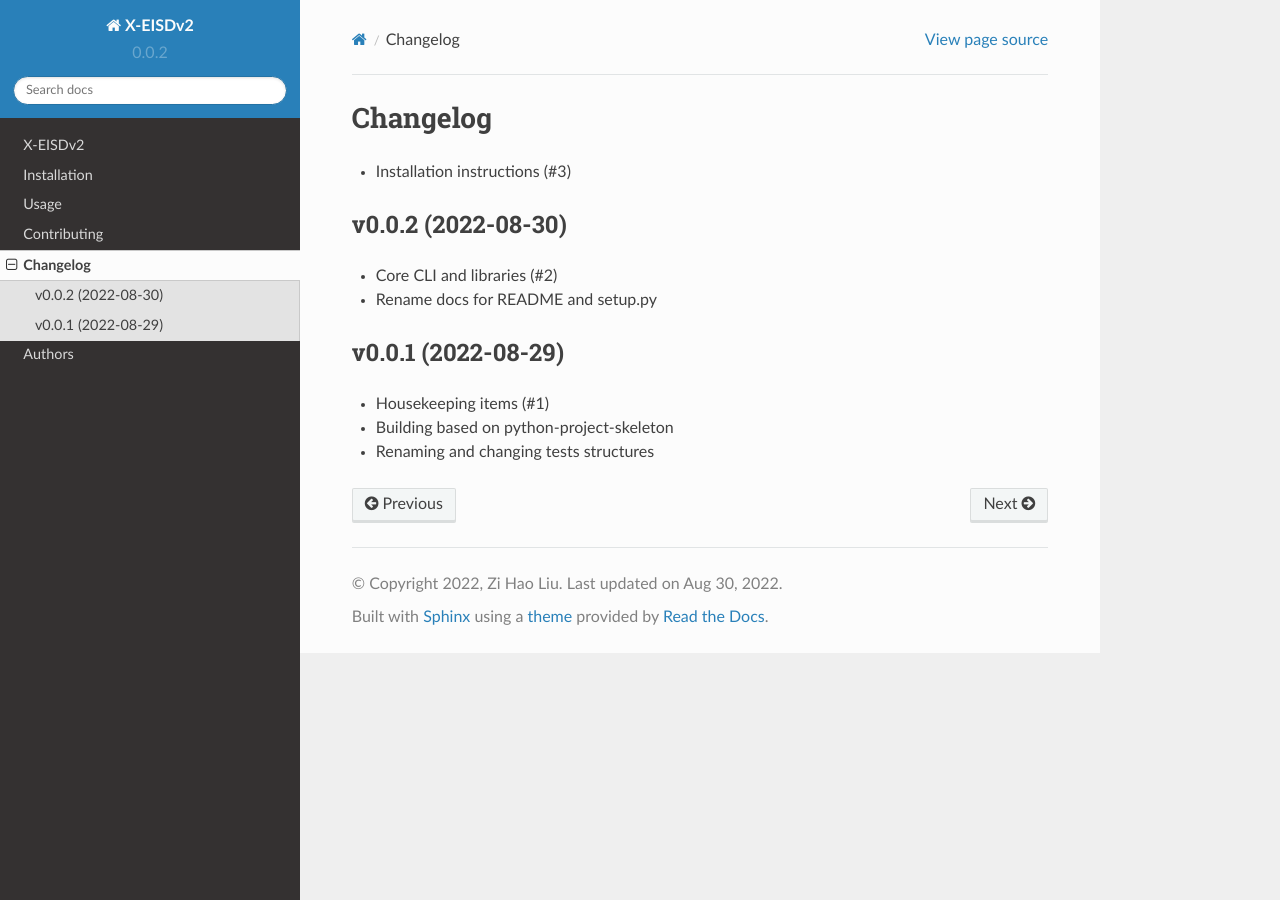
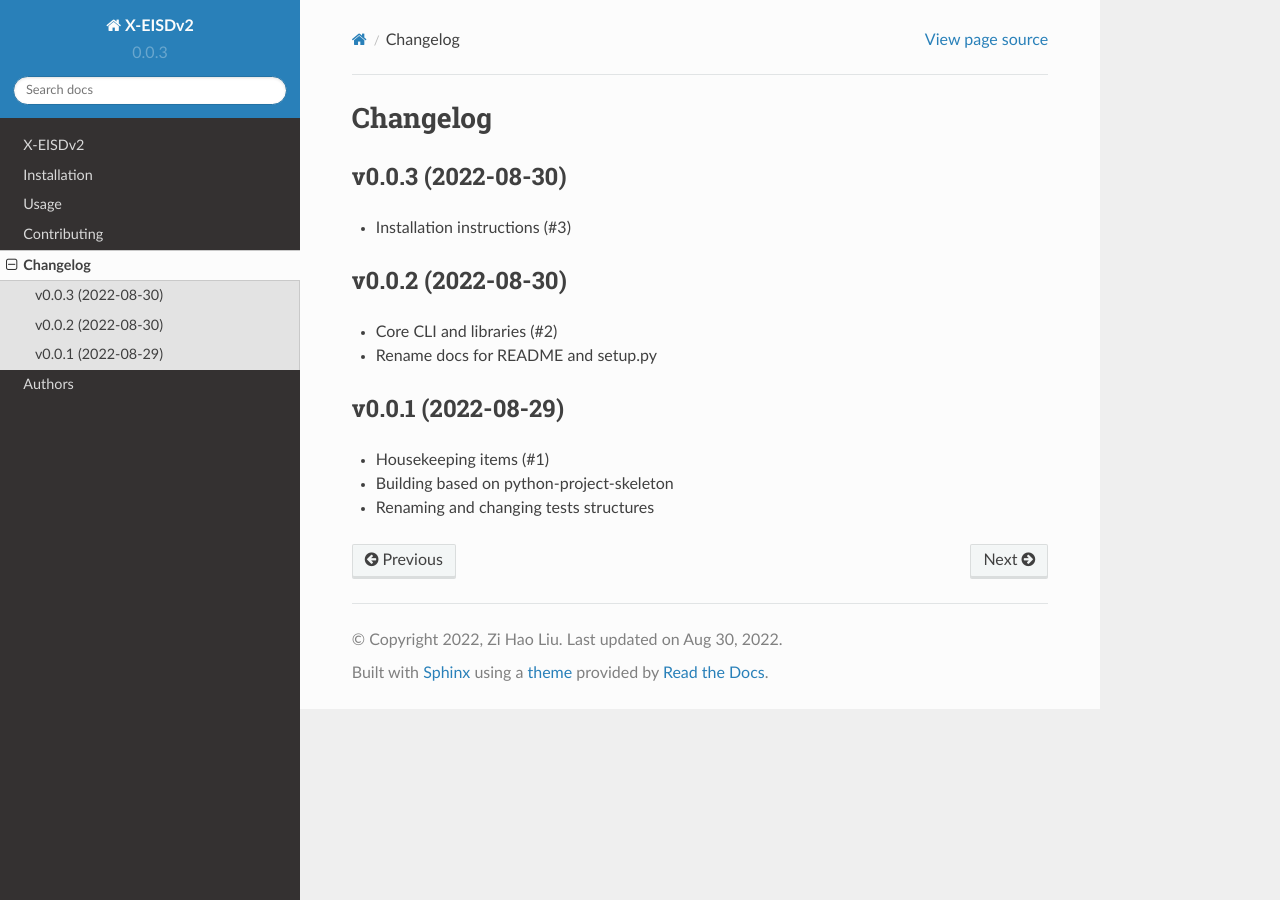
Before and after one commit to THGLab/X-EISDv2, a Sphinx documentation site: the page built from docs/changelog.rst, in a window 1280 px wide. Built offline with Sphinx 7.4.7 and the Read the Docs theme 2.0.0, drawn with Linux system fonts in a browser that asks for light colours; pages that are not in the unit, such as notebooks, are missing from menus.

Commit message:
[SKIP] version bump 0.0.2 -> 0.0.3
Merge pull request #3 from menoliu/docs

Installation and Documentation cleanup

```diff
--- a/CHANGELOG.rst
+++ b/CHANGELOG.rst
@@ -1,6 +1,9 @@
 
 Changelog
 =========
+
+v0.0.3 (2022-08-30)
+------------------------------------------------------------
 
 * Installation instructions (#3)
 
--- a/README.rst
+++ b/README.rst
@@ -12,4 +12,4 @@
 Version
 -------
 
-v0.0.2
+v0.0.3
--- a/docs/conf.py
+++ b/docs/conf.py
@@ -48,7 +48,7 @@
 year = '2022'
 author = 'Zi Hao Liu'
 copyright = '{0}, {1}'.format(year, author)
-version = release = '0.0.2'
+version = release = '0.0.3'
 
 pygments_style = 'trac'
 templates_path = ['.']
--- a/setup.py
+++ b/setup.py
@@ -36,7 +36,7 @@
 
 setup(
     name='xeisd',
-    version='0.0.2',
+    version='0.0.3',
     description='A skeleton template for Python projects.',
     long_description=long_description,
     long_description_content_type='text/x-rst',
--- a/src/xeisd/__init__.py
+++ b/src/xeisd/__init__.py
@@ -79,4 +79,4 @@
 
 source_folder = Path(__file__).absparent
 
-__version__ = '0.0.2'
+__version__ = '0.0.3'
```
Also changed, not shown: .bumpversion.cfg.
